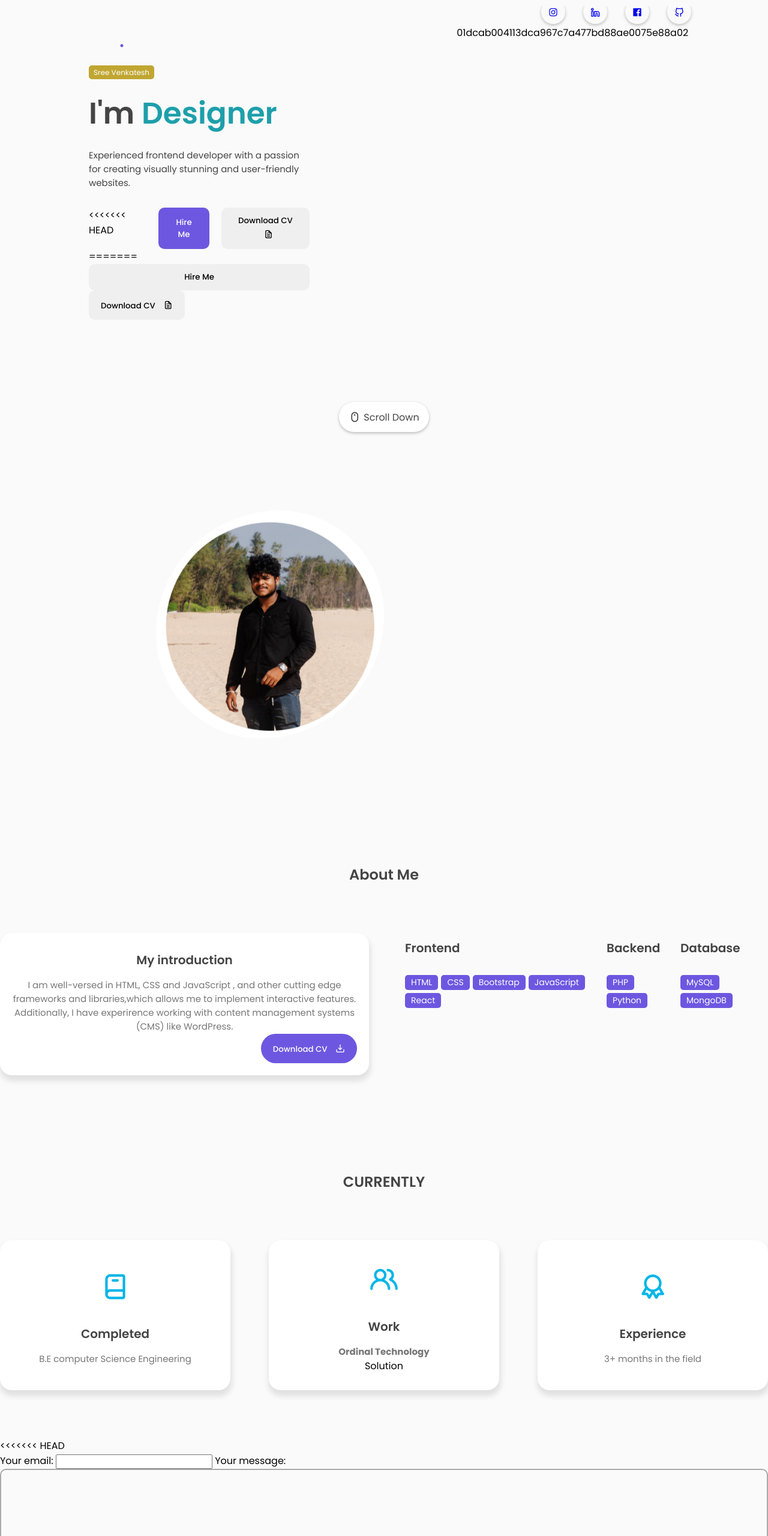
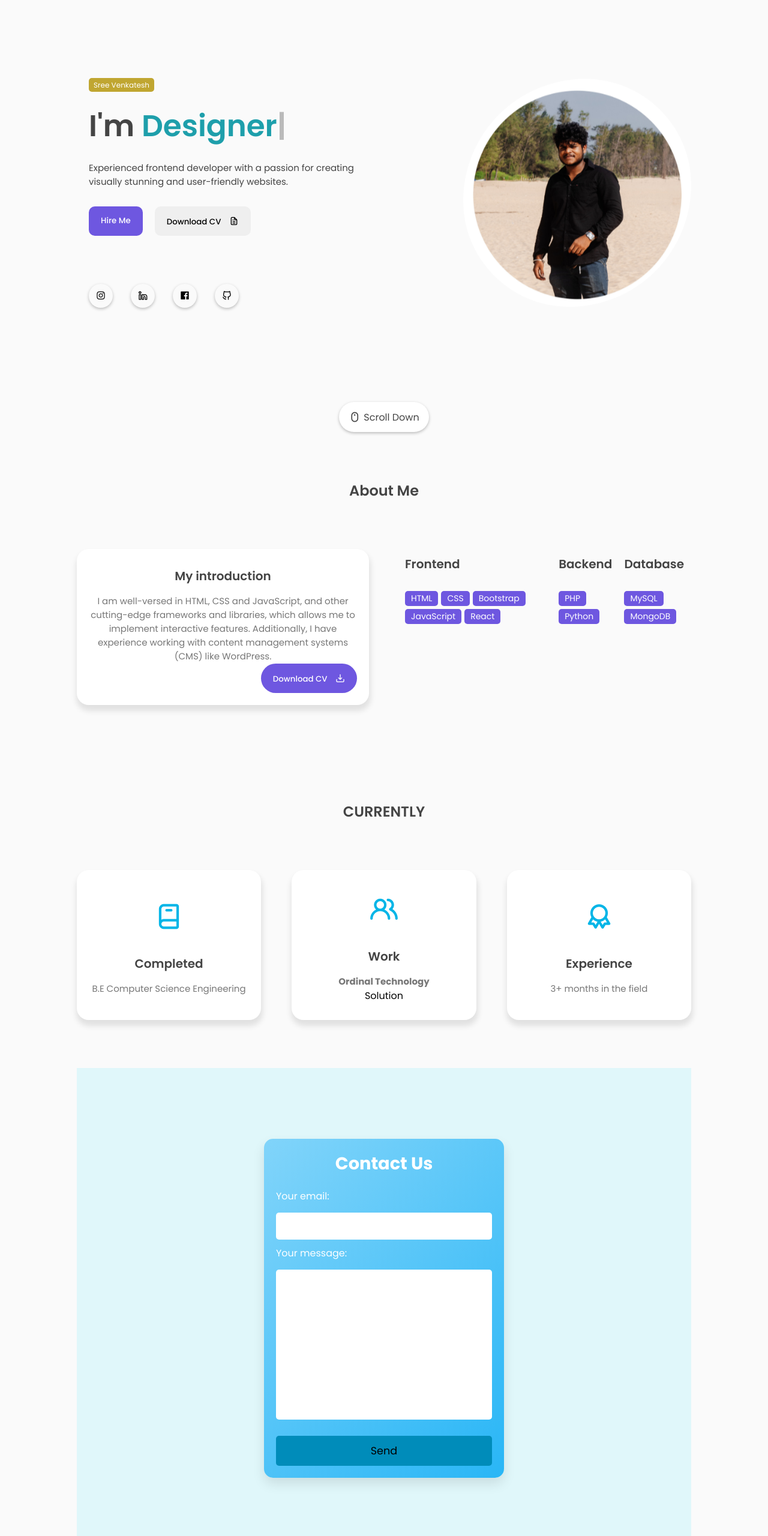
Before and after one commit to sreevenkateshr/portfolio, a plain HTML site: page index.html in a window 1280 px wide. Shown: the part 80-2640 px from the top of the page at 60% size. Drawn offline with nearby package versions, Linux system fonts and the light colour scheme.

Commit message:
form and small mistke corrrection

```diff
--- a/assets/css/style.css
+++ b/assets/css/style.css
@@ -603,3 +603,65 @@ footer{
         width: 100%;
     }
 }
+
+/* forms */
+   /* Sky Blue Lookly Masterpiece Form Styling */
+        .form-section {
+            font-family: 'Arial', sans-serif;
+            background-color: #e0f7fa;
+            margin: 0;
+            padding: 0;
+            display: flex;
+            justify-content: center;
+            align-items: center;
+            height: 100vh;
+        }
+
+        .form-container {
+            background: linear-gradient(135deg, #81d4fa, #29b6f6);
+            border-radius: 15px;
+            padding: 20px;
+            box-shadow: 0px 10px 20px rgba(0, 0, 0, 0.1);
+            width: 100%;
+            max-width: 400px;
+            color: white;
+        }
+
+        .form-title {
+            text-align: center;
+            margin-bottom: 20px;
+            font-size: 1.8em;
+        }
+
+        .form-label {
+            font-size: 1em;
+            display: block;
+            margin: 10px 0;
+        }
+
+        .form-input, .form-textarea {
+            width: 100%;
+            padding: 10px;
+            margin-top: 5px;
+            border: none;
+            border-radius: 5px;
+            background-color: #fff;
+            font-size: 1em;
+            color: #333;
+        }
+
+        .form-button {
+            background-color: #008CBA;
+            border: none;
+            padding: 12px 20px;
+            width: 100%;
+            font-size: 1.1em;
+            cursor: pointer;
+            border-radius: 5px;
+            margin-top: 20px;
+            transition: background-color 0.3s ease;
+        }
+
+        .form-button:hover {
+            background-color: #006f8e;
+        }
--- a/index.html
+++ b/index.html
@@ -3,27 +3,12 @@
 <head>
     <meta charset="UTF-8">
     <meta name="viewport" content="width=device-width, initial-scale=1.0">
-
-
     <!-- UNICORNS -->
     <link rel="stylesheet" href="https://unicons.iconscout.com/release/v4.0.8/css/line.css">
-
     <!-- CSS -->
     <link rel="stylesheet" href="assets/css/style.css">
-
-<!-- Favicon -->
-<link rel="shortcut icon" href="2.png" type="image/x-icon">
-<link rel="icon" href="path/to/logo.png" type="image/png" sizes="32x32">
-<link rel="icon" href="path/to/logo.ico" type="image/x-icon">
-
-<!-- Optional: for higher resolution devices (e.g., Retina displays) -->
-<link rel="icon" href="assets/images/3.png" sizes="192x192">
-<link rel="icon" href="assets/images/3.png" sizes="512x512">
-
-<!-- Manifest file -->
-<link rel="manifest" href="manifest.json">
-
-
+    <!-- FAVICON -->
+    <link rel="shortcut icon" href="assets/images/favicon.png" type="image/x-icon">
     <title>sree's portfolio</title>
 </head>
 <body>
@@ -56,18 +41,8 @@
         </ul>
     </div>
     <div class="nav-button">
-        <!-- Wrap the button with an anchor tag that links to the CV file -->
-        <a href="assets/images/DOC-20240912-WA0029_" download="Your_CV_Name.pdf">
         <button class="btn">Download CV <i class="uil uil-file-alt"></i></button>
-        </a>
     </div>
-<<<<<<< HEAD
-=======
-
->>>>>>> 01dcab004113dca967c7a477bd88ae0075e88a02
-    <!-- <div class="nav-menu-btn">
-        <i class="uil uil-bars" onclick="myMenuFunction()"></i>
-    </div> -->
 </nav>
 
     <!-- -------------- MAIN ---------------- -->
@@ -87,53 +62,15 @@
                  </p>
              </div>
              <div class="featured-text-btn">
-<<<<<<< HEAD
                  <button class="btn blue-btn">Hire Me</button>
-                 <button onclick="location "  class="btn">Download CV <i class="uil uil-file-alt"></i></button>
+                 <button onclick="location" class="btn">Download CV <i class="uil uil-file-alt"></i></button>
              </div>
-=======
-                <!-- Hire Me Button -->
-                <button class="btn blue-btn">Hire Me</button>
-
-                <!-- Download CV Button -->
-                <a href="assets/images/DOC-20240912-WA0029_" download>
-                    <button class="btn blue-btn">
-                        Download CV <i class="uil uil-file-alt"></i>
-                    </button>
-                </a>
+             <div class="social_icons">
+                 <div class="icon"><i class="uil uil-instagram"></i></div>
+                 <div class="icon"><i class="uil uil-linkedin-alt"></i></div>
+                 <div class="icon"><i class="uil uil-facebook"></i></div>
+                 <div class="icon"><i class="uil uil-github-alt"></i></div>
              </div>
-
->>>>>>> 01dcab004113dca967c7a477bd88ae0075e88a02
-             <div class="social_icons">
-                <!-- Instagram Link -->
-                <div class="icon">
-                    <a href="https://www.instagram.com/__.saymyname_/profilecard/?igsh=MWQweWVlajhiOThvOQ==" target="_blank">
-                        <i class="uil uil-instagram"></i>
-                    </a>
-                </div>
-
-                <!-- LinkedIn Link -->
-                <div class="icon">
-                    <a href="https://www.linkedin.com/in/sree-venkatesh-413085267" target="_blank">
-                        <i class="uil uil-linkedin-alt"></i>
-                    </a>
-                </div>
-
-                <!-- Facebook Link -->
-                <div class="icon">
-                    <a href="https://www.facebook.com/thedeverakonda.thedeverakonda?mibextid=kFxxJD" target="_blank">
-                        <i class="uil uil-facebook"></i>
-                    </a>
-                </div>
-
-                <!-- GitHub Link -->
-                <div class="icon">
-                    <a href="https://github.com/sreevenkateshr" target="_blank">
-                        <i class="uil uil-github-alt"></i>
-                    </a>
-                </div>
-            </div>
-
            </div>
            <div class="featured-image">
              <div class="image">
@@ -147,6 +84,7 @@
              </a>
            </div>
         </section>
+
         <!-- -------------- ABOUT BOX ---------------- -->
         <section class="section" id="about">
             <div class="top-header">
@@ -156,20 +94,14 @@
                 <div class="col">
                     <div class="about-info">
                         <h3>My introduction</h3>
-                  <p>I am well-versed in HTML, CSS and JavaScript , and other cutting edge
-                     frameworks and libraries,which allows me to implement interactive features.
-                     Additionally, I have experirence working with content management systems (CMS) like
+                        <p>I am well-versed in HTML, CSS and JavaScript, and other cutting-edge
+                           frameworks and libraries, which allows me to implement interactive features.
+                           Additionally, I have experience working with content management systems (CMS) like
                            WordPress.
                         </p>
                         <div class="about-btn">
-                    <!-- Wrap the button with an anchor tag -->
-                    <a href="assets/images/DOC-20240912-WA0029_" download="Your_CV_Name.pdf">
-                        <button class="btn">
-                            Download CV <i class="uil uil-import"></i>
-                        </button>
-                    </a>
+                            <button class="btn">Download CV <i class="uil uil-import"></i></button>
                         </div>
-
                     </div>
                 </div>
                 <div class="col">
@@ -182,9 +114,7 @@
                             <span>CSS</span>
                             <span>Bootstrap</span>
                             <span>JavaScript</span>
-                      <!-- <span>Vue</span> -->
                             <span>React</span>
-                      <!-- <span>Angular</span> -->
                         </div>
                     </div>
                     <div class="skills-box">
@@ -193,9 +123,7 @@
                         </div>
                         <div class="skills-list">
                             <span>PHP</span>
-                      <!-- <span>JAVA</span> -->
                             <span>Python</span>
-                      <!-- <span>C++</span> -->
                         </div>
                     </div>
                     <div class="skills-box">
@@ -204,13 +132,13 @@
                         </div>
                         <div class="skills-list">
                             <span>MySQL</span>
-                      <!-- <span>PostgreSQL</span> -->
                             <span>MongoDB</span>
                         </div>
                     </div>
                 </div>
             </div>
         </section>
+
         <!-- -------------- PROJECT BOX ---------------- -->
         <section class="section" id="projects">
             <div class="top-header">
@@ -220,12 +148,12 @@
                 <div class="project-box">
                     <i class="uil uil-book-alt"></i>
                     <h3>Completed</h3>
-          <label style="text-align: center;">B.E computer Science Engineering</label>
+                    <label>B.E Computer Science Engineering</label>
                 </div>
                 <div class="project-box">
                     <i class="uil uil-users-alt"></i>
                     <h3>Work</h3>
-          <label><b>Ordinal Technology</b> </label>
+                    <label><b>Ordinal Technology</b></label>
                     <span>Solution</span>
                 </div>
                 <div class="project-box">
@@ -235,60 +163,25 @@
                 </div>
             </div>
         </section>
-  <!-- -------------- CONTACT BOX ---------------- -->
-<<<<<<< HEAD
-  <!-- modify this form HTML and place wherever you want your form -->
-<form
-action="https://formspree.io/f/movvenbw"
-method="POST"
->
-<label>
-  Your email:
-  <input type="email" name="email">
-</label>
-<label>
-  Your message:
-  <textarea name="message"></textarea>
-</label>
-<!-- your other form fields go here -->
-<button type="submit">Send</button>
+
+        <!-- -------------- CONTACT FORM ---------------- -->
+        <section class="form-section" id="contact">
+            <div class="form-container">
+                <h2 class="form-title">Contact Us</h2>
+                <form action="https://formspree.io/f/movvenbw" method="POST">
+                    <label class="form-label" for="email">Your email:</label>
+                    <input class="form-input" type="email" id="email" name="email" required>
+
+                    <label class="form-label" for="message">Your message:</label>
+                    <textarea class="form-textarea" id="message" name="message" rows="4" required></textarea>
+
+                    <button class="form-button" type="submit">Send</button>
                 </form>
-=======
-  <section class="section" id="contact">
-    <div class="top-header">
-      <h1>Get in touch</h1>
-      <span>Do you have a project in your mind, contact me here</span>
-    </div>
-    <div class="row">
-       <div class="col">
-          <div class="contact-info">
-              <h2>Find Me <i class="uil uil-corner-right-down"></i></h2>
-              <p><i class="uil uil-envelope"></i> Email: sreevenkateshr.com</p>
-              <p><i class="uil uil-phone"></i> Mob no : +91 6374926377</p>
-          </div>
-       </div>
-       <div class="col">
-          <div class="form-control">
-              <!-- Start of the Form -->
-              <form action="https://formspree.io/f/xkggjqgz" method="POST">
-                  <div class="form-inputs">
-                      <input type="text" name="name" class="input-field" placeholder="Name" required>
-                      <input type="email" name="email" class="input-field" placeholder="Email" required>
-                  </div>
-                  <div class="text-area">
-                      <textarea name="message" placeholder="Message" required></textarea>
-                  </div>
-                  <div class="form-button">
-                      <button type="submit" class="btn">Send <i class="uil uil-message"></i></button>
-                  </div>
-              </form>
-              <!-- End of the Form -->
-          </div>
-       </div>
             </div>
         </section>
->>>>>>> 01dcab004113dca967c7a477bd88ae0075e88a02
     </main>
+
+    <!-- FOOTER -->
     <footer>
         <div class="top-footer">
             <p>Sree Venkatesh .</p>
@@ -310,46 +203,23 @@ method="POST"
             </ul>
         </div>
         <div class="footer-social-icons">
-        <!-- Instagram Link -->
-        <div class="icon">
-            <a href="https://www.instagram.com/__.saymyname_/profilecard/?igsh=MWQweWVlajhiOThvOQ==" target="_blank">
-                <i class="uil uil-instagram"></i>
-            </a>
+            <div class="icon"><i class="uil uil-instagram"></i></div>
+            <div class="icon"><i class="uil uil-linkedin-alt"></i></div>
+            <div class="icon"><i class="uil uil-facebook"></i></div>
+            <div class="icon"><i class="uil uil-github-alt"></i></div>
         </div>
-
-        <!-- LinkedIn Link -->
-        <div class="icon">
-            <a href="https://www.linkedin.com/in/sree-venkatesh-413085267" target="_blank">
-                <i class="uil uil-linkedin-alt"></i>
-            </a>
-        </div>
-
-        <!-- Facebook Link -->
-        <div class="icon">
-            <a href="
-            https://www.facebook.com/thedeverakonda.thedeverakonda?mibextid=kFxxJD" target="_blank">
-                <i class="uil uil-facebook"></i>
-            </a>
-        </div>
-
-        <!-- GitHub Link -->
-        <div class="icon">
-            <a href="https://github.com/sreevenkateshr" target="_blank">
-                <i class="uil uil-github-alt"></i>
-            </a>
-        </div>
-    </div>
-
         <div class="bottom-footer">
             <p>Copyright &copy; <a href="#home" style="text-decoration: none;">Sree Venkatesh</a> - All rights reserved</p>
         </div>
     </footer>
 </div>
+
 <!-- ----- TYPING JS Link ----- -->
 <script src="https://unpkg.com/typed.js@2.0.16/dist/typed.umd.js"></script>
-  <!-- ----- SCROLL REVEAL JS Link----- -->
+<!-- ----- SCROLL REVEAL JS Link ----- -->
 <script src="https://unpkg.com/scrollreveal"></script>
 <!-- ----- MAIN JS ----- -->
 <script src="assets/js/main.js"></script>
+
 </body>
 </html>
```
Also changed, not shown: manifest.json (deleted). Lines whose indentation alone changed are shown as unchanged.
